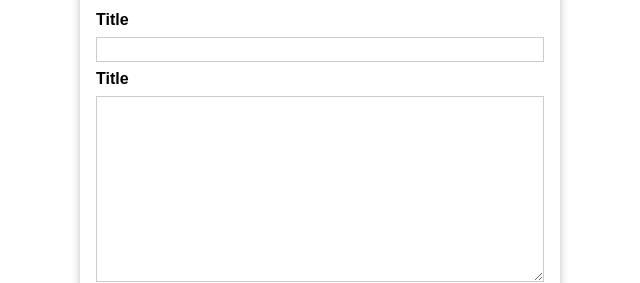
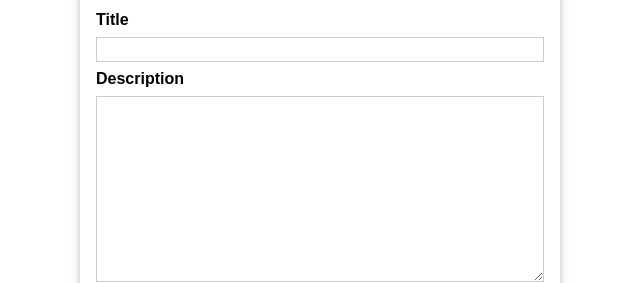
Before and after one commit to reinierjavier/docker, a website: page node-volume-app/pages/feedback.html in a window 1280 px wide. Shown: the part 185-468 px from the top of the page, 320-960 px from the left. Drawn offline with Linux system fonts and the light colour scheme; files that its build step writes are made by us from their sources.

Commit message:
Change label text

```diff
--- a/node-volume-app/pages/feedback.html
+++ b/node-volume-app/pages/feedback.html
@@ -21,7 +21,7 @@
                     <input type="text" name="title" id="title">
                 </div>
                 <div class="form-control">
-                    <label for="title">Title</label>
+                    <label for="title">Description</label>
                     <textarea name="text" id="text" cols="30" rows="10"></textarea>
                 </div>
                 <button>Save</button>
```
